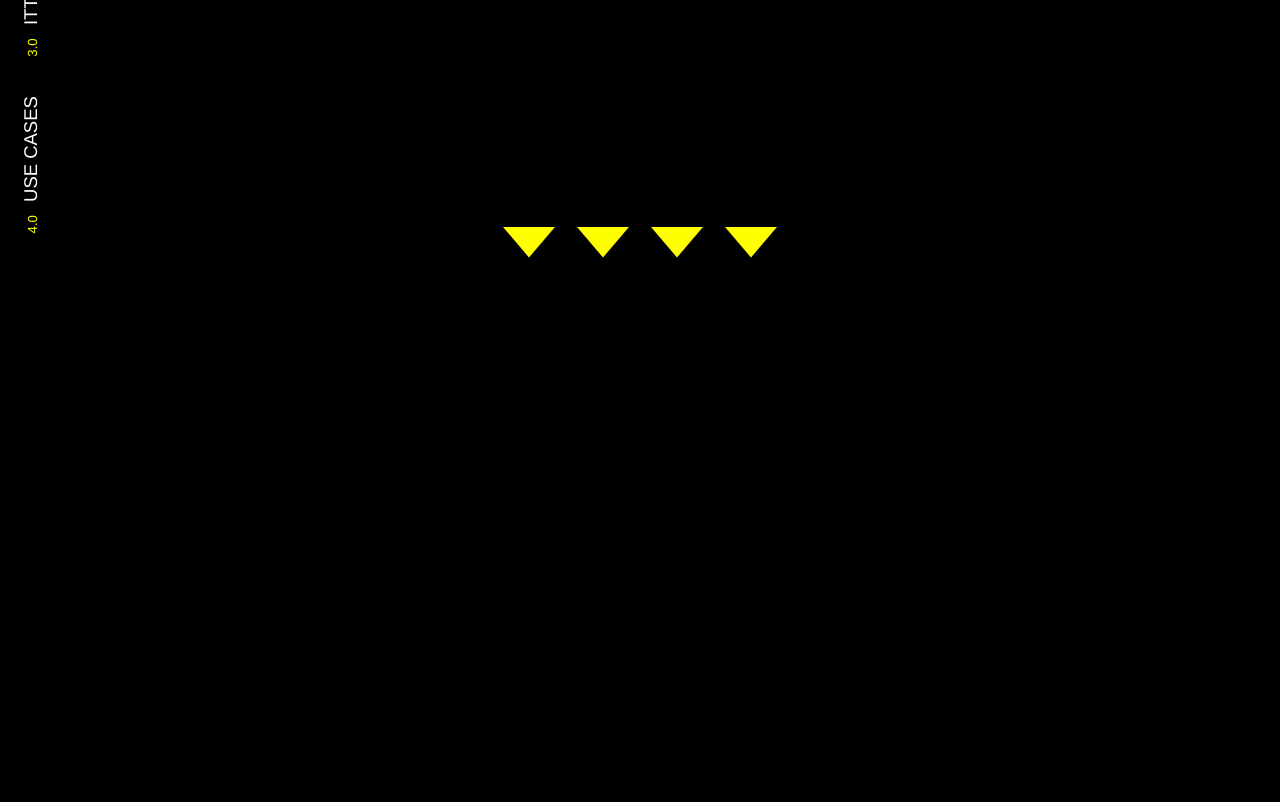
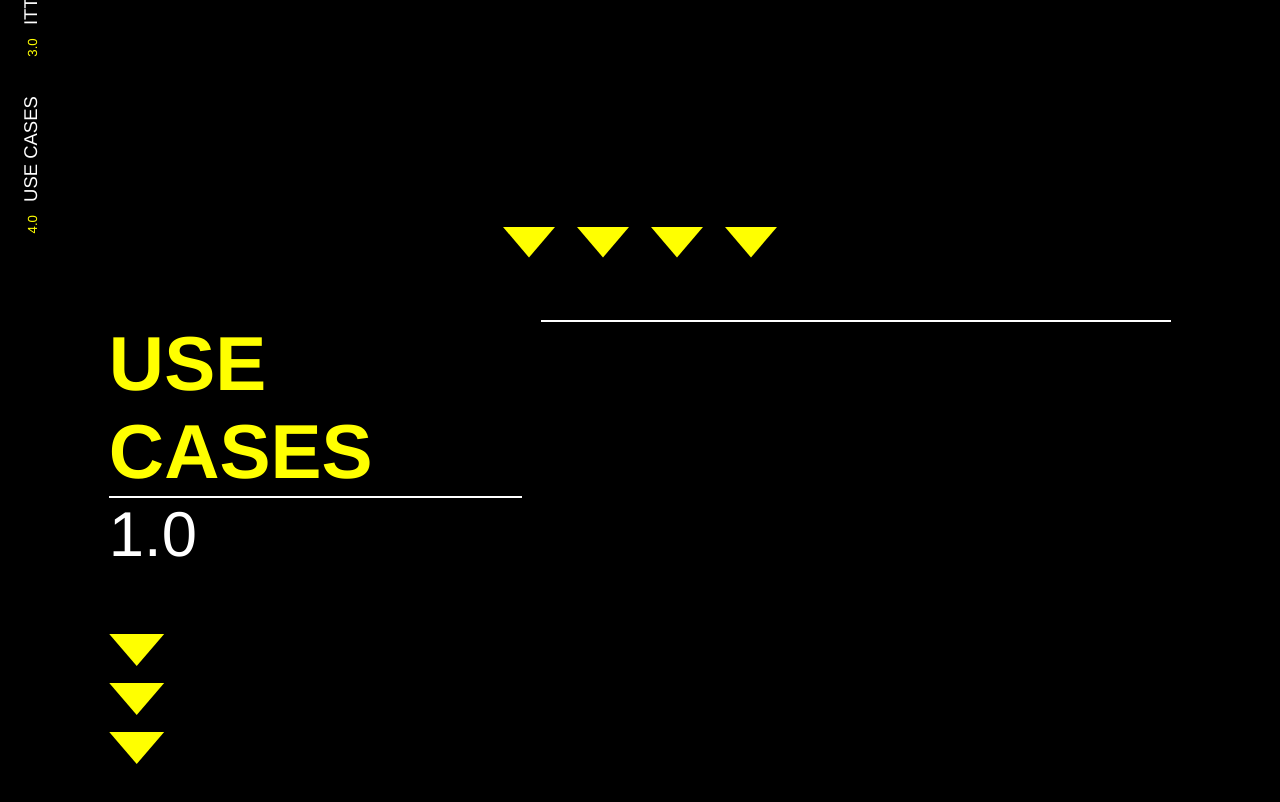
Before and after one commit to jaridewulf/int3, a React (Create React App) app in the folder frontend/: page / in a window 1280 px wide. Shown: the part 480-1282 px from the top of the page. Built offline with nearby package versions, Linux system fonts and the light colour scheme.

Commit message:
Add section #1 #2

```diff
--- a/frontend/src/App.js
+++ b/frontend/src/App.js
@@ -2,6 +2,7 @@ import Nav from "./components/Nav";
 import Header from "./components/Header";
 import "./App.css";
 import { createContext, useState } from "react";
+import Section from "./components/Section";
 
 export const themeContext = createContext();
 
@@ -25,6 +26,7 @@ function App() {
       >
         <Nav />
         <Header />
+        <Section />
       </main>
     </themeContext.Provider>
   );
--- /dev/null
+++ b/frontend/src/components/Section.jsx
@@ -0,0 +1,29 @@
+import { useContext } from "react";
+import { themeContext } from "../App";
+import style from "../styles/Section.module.css";
+import indicator_side from "../images/indicator_side.svg";
+
+const Section = () => {
+  const theme = useContext(themeContext);
+  return (
+    <section className={style.section}>
+      <div className={style.section__left}>
+        <h2
+          className={style.section__title}
+          style={{ color: theme.accentColor }}
+        >
+          USE CASES
+        </h2>
+        <h3 className={style.section__subtitle}>1.0</h3>
+        <img
+          src={indicator_side}
+          alt="Indicator"
+          className={style.section__indicator}
+        />
+      </div>
+      <div className={style.section__side}></div>
+    </section>
+  );
+};
+
+export default Section;
--- a/frontend/src/styles/Header.module.css
+++ b/frontend/src/styles/Header.module.css
@@ -1,5 +1,6 @@
 .header{
     grid-column: 2/ span 10;
+    height: 100vh;
 }
 
 .header__top{
--- /dev/null
+++ b/frontend/src/styles/Section.module.css
@@ -0,0 +1,41 @@
+.section{
+    display: flex;
+    grid-column: 2/span 10;
+    justify-content: space-between;
+    min-height: 100vh;
+}
+
+.section__left{
+    display: flex;
+    flex-direction: column;
+    margin-left: 0;
+    width: 32.3vw;
+}
+
+.section__title{
+    margin-top: 0;
+    font-size: 5.8rem;
+    text-transform: uppercase;
+    margin-bottom: 0;
+    text-align: left;
+    border-bottom: .2rem solid #fff;
+    width: 100%;
+}
+
+.section__subtitle{
+    text-align: left;
+    margin-top: 0;
+    font-size: 4.8rem;
+    font-weight: normal;
+}
+
+.section__indicator{
+    height: 10rem;
+    margin-right: auto;
+}
+
+.section__side{
+    margin-right: 0;
+    width: 59.3%;
+    border-top: .2rem solid #fff;
+}
```
Also changed, not shown: frontend/src/images/indicator_side.svg (added).
